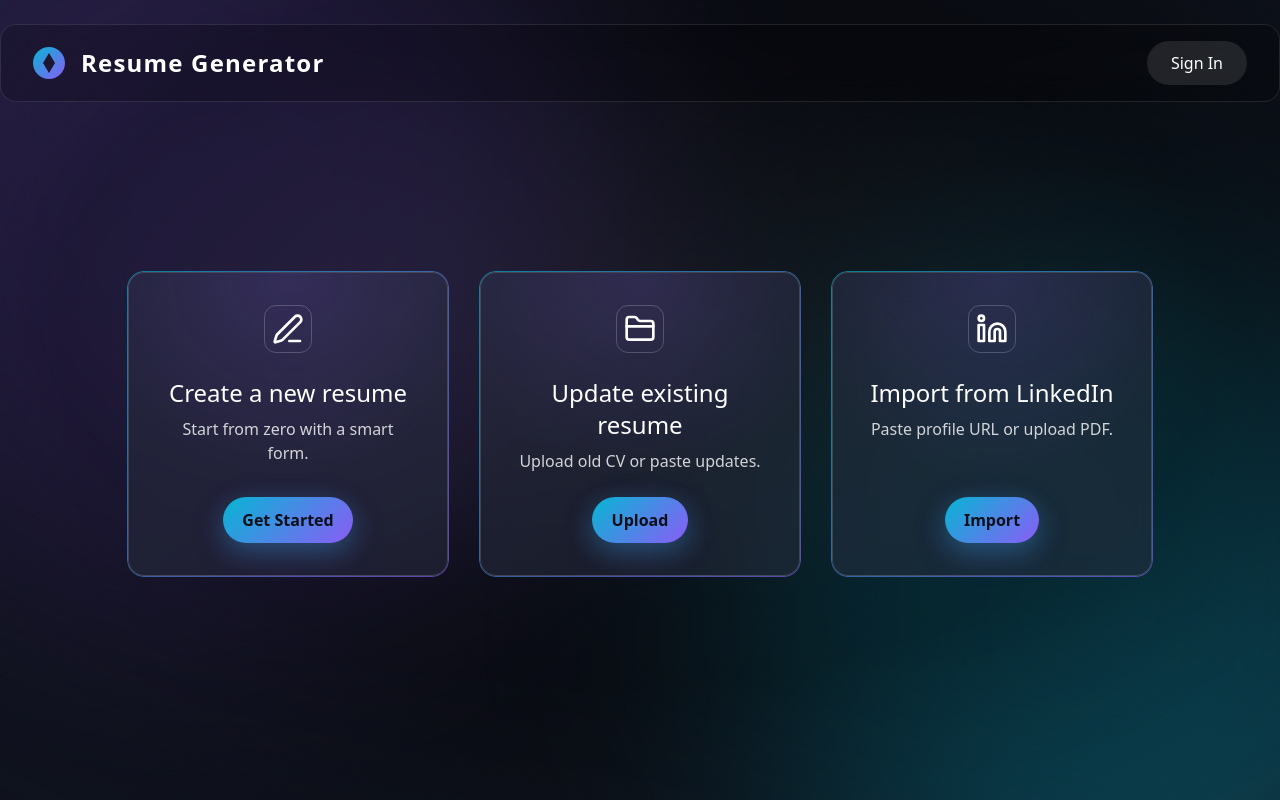
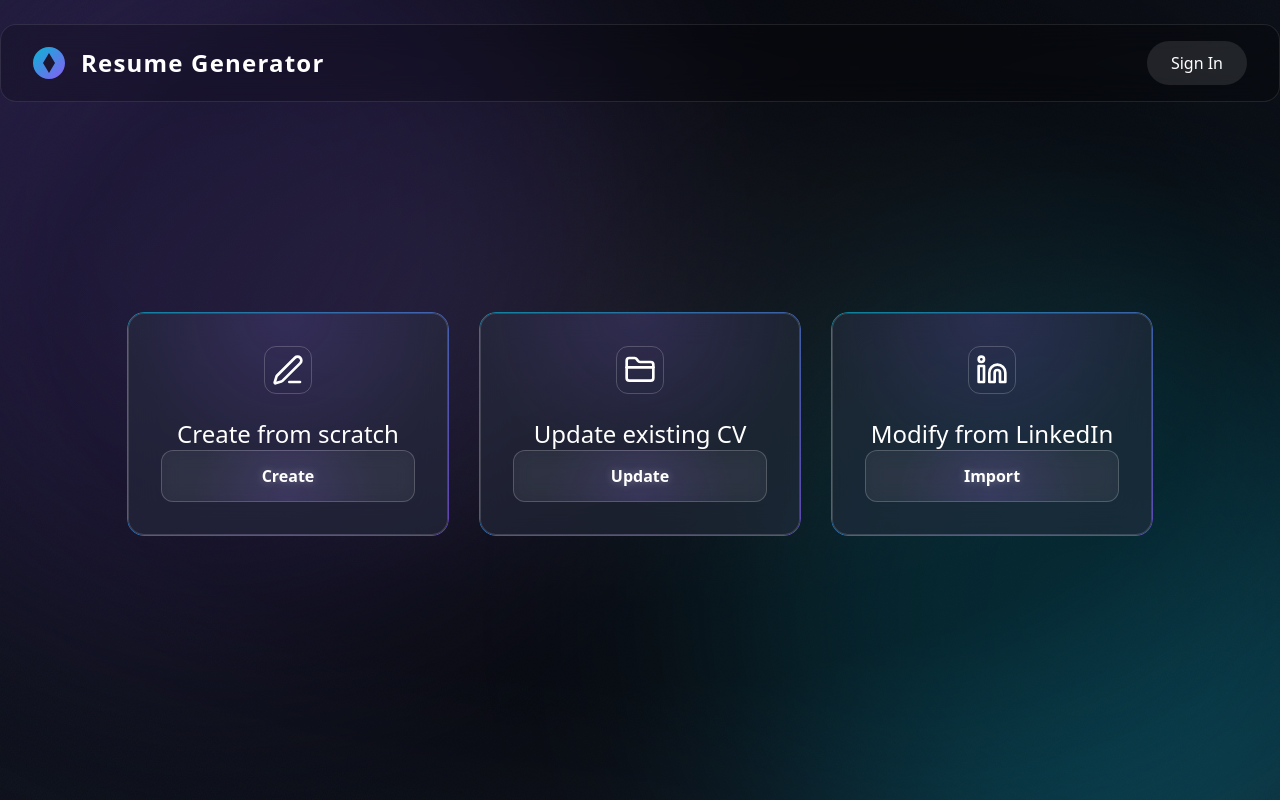
Before and after one commit to Saitosar/cv.sarkhan.dev, a Next.js app: page / in a window 1280 px wide. Built offline with nearby package versions, Linux system fonts and the light colour scheme.

Commit message:
design fixing

```diff
--- a/src/app/globals.css
+++ b/src/app/globals.css
@@ -39,16 +39,6 @@ body { color: white; background-color: #0b0f19; }
   mask-composite: exclude;
 }
 
-.btn-pill {
-  border-radius: 999px;
-  padding: .7rem 1.2rem;
-  color: #0b0f19;
-  font-weight: 600;
-  background-image: linear-gradient(135deg, #06B6D4, #8B5CF6);
-  box-shadow: 0 8px 24px rgba(6,182,212,.25), 0 10px 34px rgba(139,92,246,.22);
-  transition: transform .15s ease, box-shadow .2s ease;
-}
-.btn-pill:hover { transform: translateY(-1px); }
 /* 3D-hover */
 .card-3d { transition: transform .2s ease, box-shadow .25s ease; }
 .card-3d:hover { transform: translateY(-8px); box-shadow: 0 22px 60px rgba(0,0,0,.55); }
@@ -84,3 +74,46 @@ body { color: white; background-color: #0b0f19; }
   /* --- Также немного подсветим рамку для лучшего эффекта --- */
   border-color: rgba(255, 255, 255, 0.25);
 }
+
+/* Новый базовый стиль для кнопок на карточках */
+/* Стало: */
+.card-button {
+  /* Форма и размер (без изменений) */
+  display: block;
+  width: 100%;
+  padding: 0.8rem 1.5rem;
+  border-radius: 0.75rem;
+
+  /* ---> ЭТА СТРОКА РЕШАЕТ ПРОБЛЕМУ <--- */
+  margin-top: auto; /* Прижимает кнопку к низу, создавая пространство */
+
+  /* Эффект стекла и новое внутреннее свечение */
+  background-color: rgba(255, 255, 255, 0.05);
+  background-image: radial-gradient(
+    circle at 50% 100%, /* Свечение снизу */
+    rgba(139, 92, 246, 0.15), /* Violet */
+    transparent 70%
+  );
+  border: 1px solid rgba(255, 255, 255, 0.2);
+  backdrop-filter: blur(10px);
+  -webkit-backdrop-filter: blur(10px);
+
+  /* Текст с эффектом "наклейки" */
+  text-align: center;
+  font-weight: 600;
+  color: white;
+  text-shadow: 0 0 8px rgba(255, 255, 255, 0.3);
+
+  /* Плавный переход для анимаций */
+  transition: all 0.2s ease-in-out;
+}
+
+.card-button:hover {
+  background-color: rgba(255, 255, 255, 0.1);
+  border-color: rgba(255, 255, 255, 0.4);
+  transform: scale(1.03); /* Легкое увеличение */
+
+  /* Эффект неонового свечения, зажигающегося внутри */
+  box-shadow: 0 0 25px rgba(139, 92, 246, 0.5), /* Внешнее свечение */
+              inset 0 0 15px rgba(139, 92, 246, 0.3); /* Внутреннее свечение */
+}
--- a/src/app/page.tsx
+++ b/src/app/page.tsx
@@ -3,22 +3,23 @@ import { PenLine, FolderClosed, Linkedin } from "lucide-react";
 
 function Card({
   title,
-  desc,
   href,
   cta,
   icon,
 }: {
   title: string;
-  desc: string;
   href: string;
   cta: string;
   icon: React.ReactNode;
 }) {
   return (
     <Link href={href} className="card-3d gradient-border relative">
-      {/* Класс 'card-glow' уже здесь - он отвечает за внутреннее свечение */}
+      {/* Основной контейнер glass-card уже является flex-контейнером.
+        Мы убираем лишнюю вложенную обертку.
+      */}
       <div className="glass-card relative h-full p-7 md:p-8 flex flex-col items-center text-center">
-        {/* иконка */}
+
+        {/* Иконка */}
         <div className="mb-6">
           <div
             className="inline-flex h-12 w-12 items-center justify-center rounded-xl
@@ -29,42 +30,37 @@ function Card({
           </div>
         </div>
 
-        {/* заголовок и описание */}
-        <h3 className="font-display text-2xl mb-2">{title}</h3>
-        <p className="text-white/80 mb-6">{desc}</p>
+        {/* Заголовок */}
+        <h3 className="font-display text-2xl">{title}</h3>
 
-        {/* кнопка */}
-        <span className="btn-pill mt-auto">{cta}</span>
+        {/* Кнопка. Теперь класс 'mt-auto' будет работать правильно,
+          так как он сможет "оттолкнуть" кнопку от заголовка вниз.
+        */}
+        <span className="card-button">{cta}</span>
       </div>
     </Link>
   );
 }
 
+
 export default function Home() {
   return (
     <main className="flex min-h-screen flex-col items-center justify-center p-8 md:p-24 pt-32">
-      {/* Компонент <BackgroundFX /> был удален отсюда,
-        потому что он уже глобально вызывается в файле layout.tsx.
-        Это избавляет от дублирования.
-      */}
       <div className="mt-12 grid gap-8 md:grid-cols-3 max-w-5xl w-full">
         <Card
-          title="Create a new resume"
-          desc="Start from zero with a smart form."
+          title="Create from scratch"
           href="/create"
-          cta="Get Started"
+          cta="Create"
           icon={<PenLine size={32} className="text-neonCyan" />}
         />
         <Card
-          title="Update existing resume"
-          desc="Upload old CV or paste updates."
+          title="Update existing CV"
           href="/update"
-          cta="Upload"
+          cta="Update"
           icon={<FolderClosed size={32} className="text-neonViolet" />}
         />
         <Card
-          title="Import from LinkedIn"
-          desc="Paste profile URL or upload PDF."
+          title="Modify from LinkedIn"
           href="/import"
           cta="Import"
           icon={<Linkedin size={32} className="text-neonCyan" />}
```
